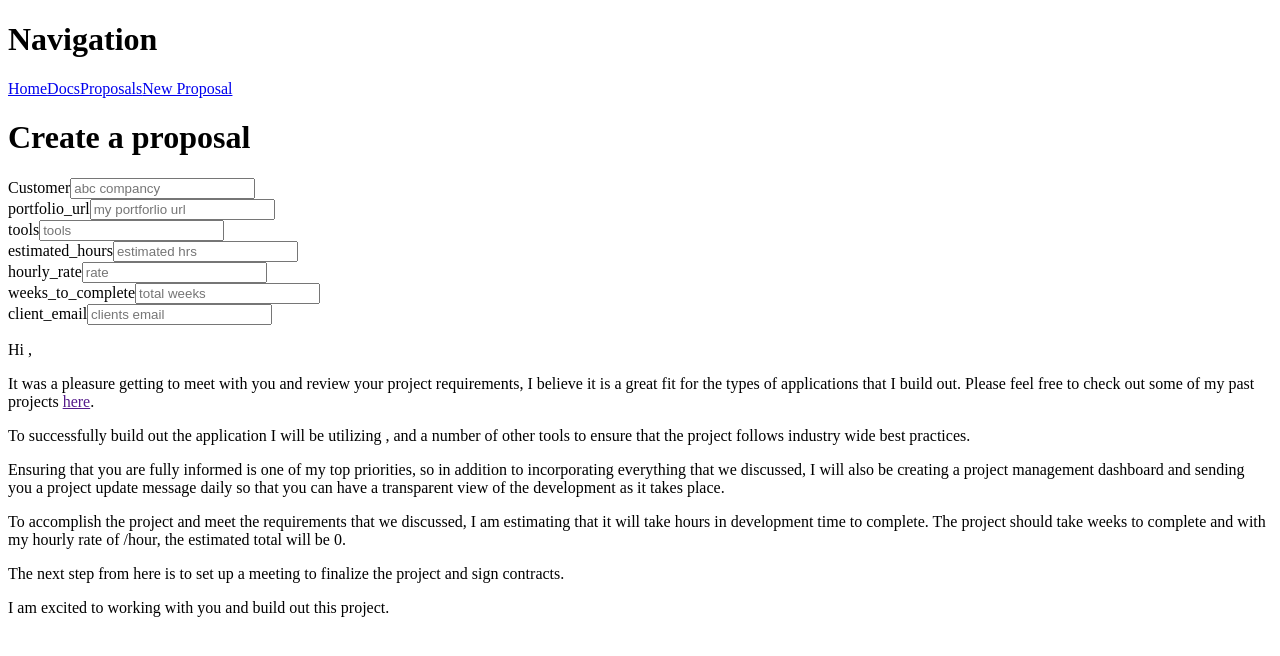
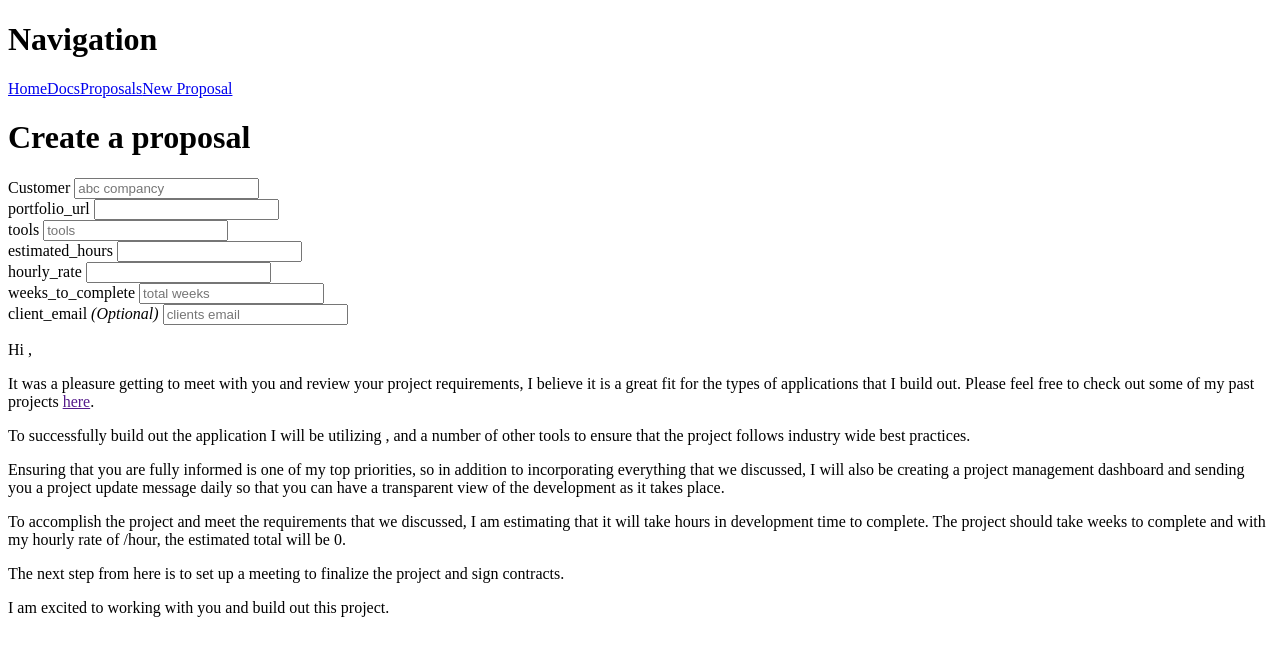
Before and after one commit to jennymarie1027/DocumentsFrontEnd, an Angular app: page /proposals/new in a window 1280 px wide. Shown: the top 656 px of the page. Built offline with nearby package versions, Linux system fonts and the light colour scheme.

Commit message:
form validation

```diff
--- a/src/app/proposals/proposal-create/proposal-create.component.html
+++ b/src/app/proposals/proposal-create/proposal-create.component.html
@@ -3,32 +3,50 @@
 <div>
     <form [formGroup]="proposalForm">
         <div class="form-group">
-            <label for="customer">Customer</label>
+            <label for="customer">Customer </label>
             <input type="text" id="customer" formControlName="customer" class="form-control" placeholder="abc compancy" required>
         </div>
-        <div class="form-group">
-            <label for="portfolio_url">portfolio_url</label>
-            <input type="text" id="portfolio_url" formControlName="portfolio_url" class="form-control" placeholder="my portforlio url" required>
+        <div *ngIf="proposalForm.controls.customer.invalid && proposalForm.controls.customer.touched">
+            <p>customer name is required</p>
         </div>
         <div class="form-group">
-            <label for="tools">tools</label>
+            <label for="portfolio_url">portfolio_url </label>
+            <input type="text" id="portfolio_url" formControlName="portfolio_url" class="form-control" required>
+        </div>
+        <div *ngIf="proposalForm.controls.portfolio_url.invalid && proposalForm.controls.portfolio_url.touched">
+            <p>portfolio_url is required</p>
+        </div>
+        <div class="form-group">
+            <label for="tools">tools </label>
             <input type="text" id="tools" formControlName="tools" class="form-control" placeholder="tools" required>
         </div>
-        <div class="form-group">
-            <label for="estimated_hours">estimated_hours</label>
-            <input type="text" id="estimated_hours" formControlName="estimated_hours" class="form-control" placeholder="estimated hrs" required>
+        <div *ngIf="proposalForm.controls.tools.invalid && proposalForm.controls.tools.touched">
+            <p>tools is required</p>
         </div>
         <div class="form-group">
-            <label for="hourly_rate">hourly_rate</label>
-            <input type="text" id="hourly_rate" formControlName="hourly_rate" class="form-control" placeholder="rate" required>
+            <label for="estimated_hours">estimated_hours </label>
+            <input type="number" id="estimated_hours" formControlName="estimated_hours" class="form-control" required>
+        </div>
+        <div *ngIf="proposalForm.controls.estimated_hours.invalid && proposalForm.controls.estimated_hours.touched">
+            <p>estimated_hours is required</p>
         </div>
         <div class="form-group">
-            <label for="weeks_to_complete">weeks_to_complete</label>
-            <input type="text" id="weeks_to_complete" formControlName="weeks_to_complete" class="form-control" placeholder="total weeks" required>
+            <label for="hourly_rate">hourly_rate </label>
+            <input type="number" id="hourly_rate" formControlName="hourly_rate" class="form-control" required>
+        </div>
+        <div *ngIf="proposalForm.controls.hourly_rate.invalid && proposalForm.controls.hourly_rate.touched">
+            <p>hourly_rate is required</p>
         </div>
         <div class="form-group">
-            <label for="client_email">client_email</label>
-            <input type="text" id="client_email" formControlName="client_email" class="form-control" placeholder="clients email" required>
+            <label for="weeks_to_complete">weeks_to_complete </label>
+            <input type="number" id="weeks_to_complete" formControlName="weeks_to_complete" class="form-control" placeholder="total weeks" required>
+        </div>
+        <div *ngIf="proposalForm.controls.weeks_to_complete.invalid && proposalForm.controls.weeks_to_complete.touched">
+            <p>weeks_to_complete is required</p>
+        </div>
+        <div class="form-group">
+            <label for="client_email">client_email <em> (Optional) </em></label>
+            <input type="email" id="client_email" formControlName="client_email" class="form-control" placeholder="clients email">
         </div>
     </form>
 </div>
--- a/src/app/proposals/proposal-create/proposal-create.component.ts
+++ b/src/app/proposals/proposal-create/proposal-create.component.ts
@@ -17,7 +17,7 @@ export class ProposalCreateComponent  {
     estimated_hours: new FormControl('', Validators.required),
     hourly_rate: new FormControl('', Validators.required),
     weeks_to_complete: new FormControl('', Validators.required),
-    client_email: new FormControl('', Validators.required),
+    client_email: new FormControl(''),
   })
 
 }
```
